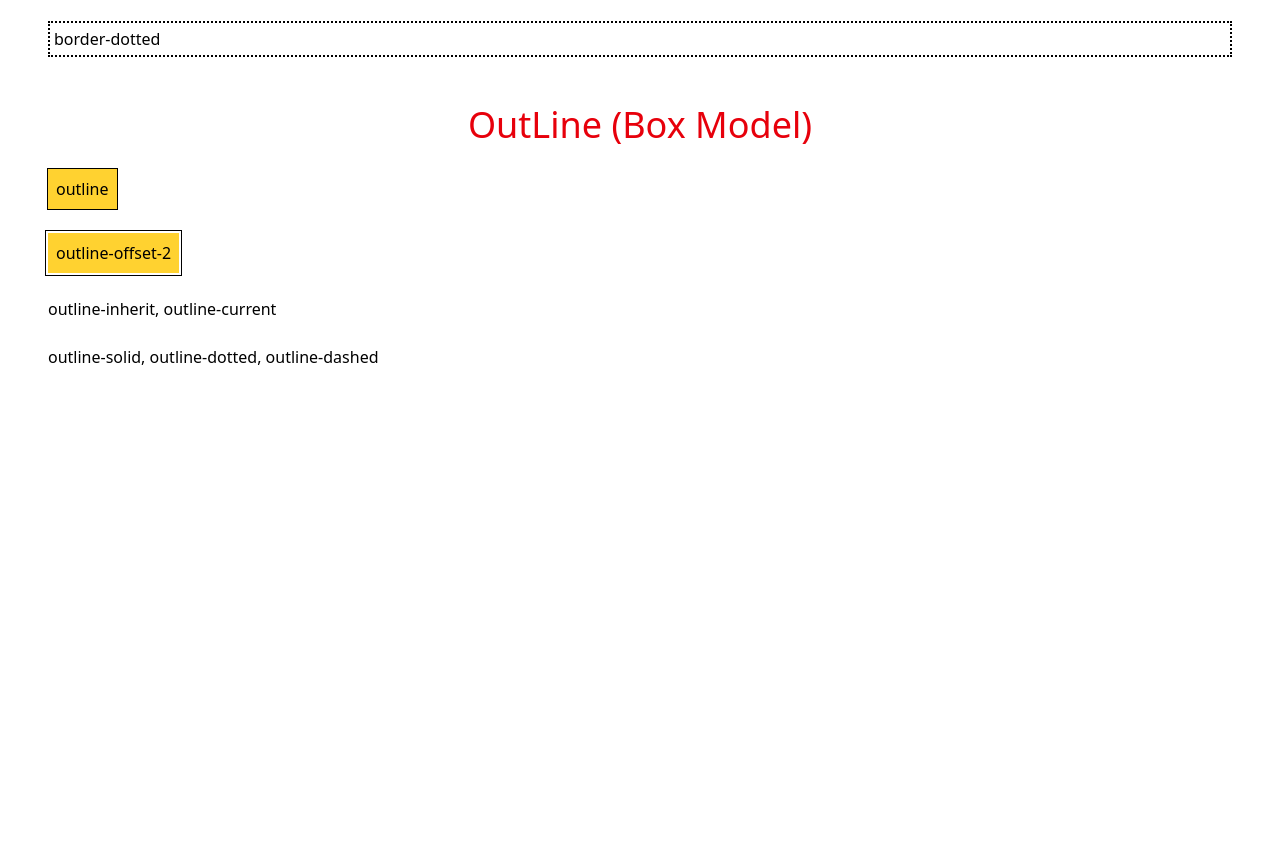
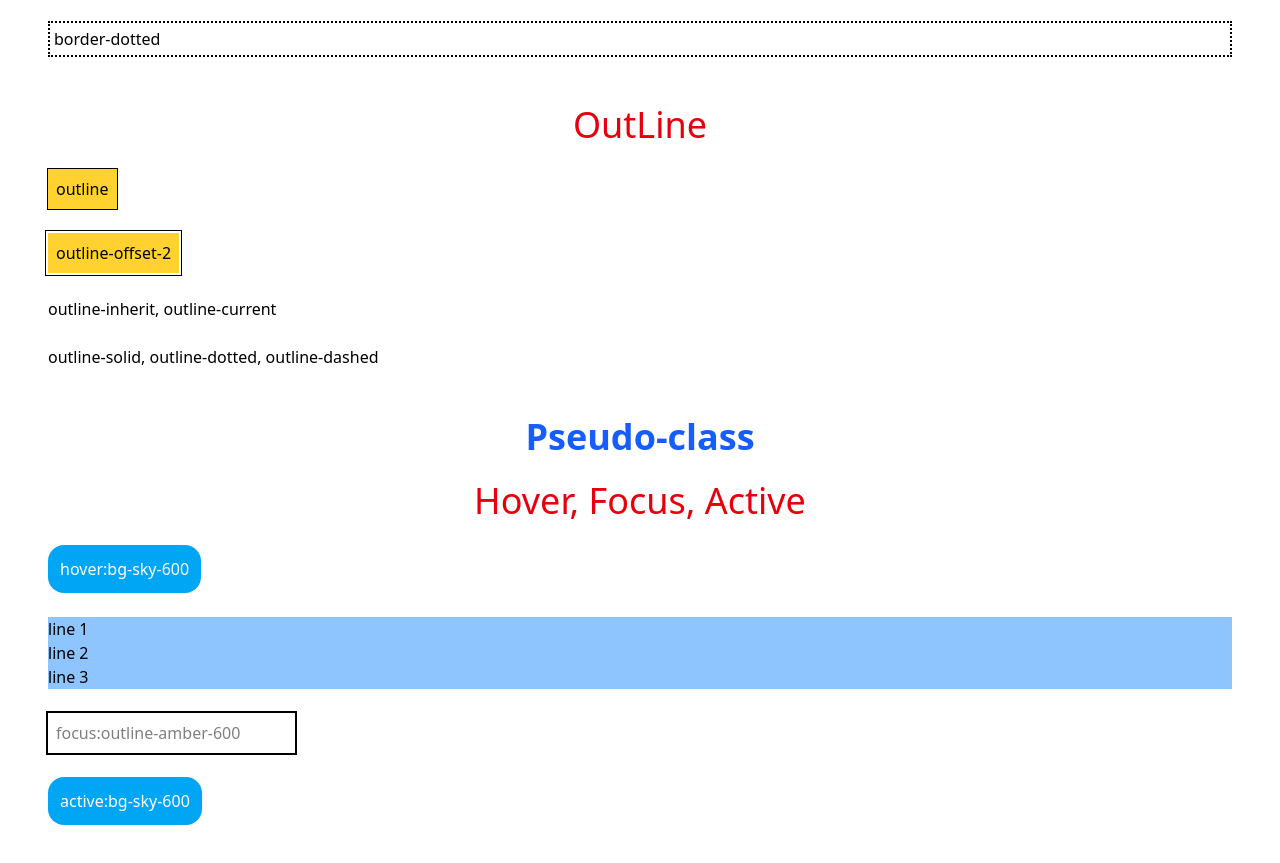
Before and after one commit to BaoVStorm/Tailwind-CSS, a website: page 02_GaLapTrinh/index.html in a window 1280 px wide. Shown: the part 6935-7798 px from the top of the page. Before the commit the page ends 7464 px from the top, so only its background shows below. Drawn offline with nearby package versions, Linux system fonts and the light colour scheme.

Commit message:
pseudo-class (hover, focus, active)

```diff
--- a/02_GaLapTrinh/index.html
+++ b/02_GaLapTrinh/index.html
@@ -325,8 +325,8 @@
         <div class="border-2 border-dotted p-1">border-dotted</div>
         <br>
 
-    <!-- OutLine (Box Model) -->
-    <h1 class="text-red-600 text-4xl mx-auto my-6 text-center ">OutLine (Box Model)</h1>
+    <!-- OutLine -->
+    <h1 class="text-red-600 text-4xl mx-auto my-6 text-center ">OutLine</h1>
         <button class="outline bg-amber-300 p-2">outline</button>
         <br><br>
 
@@ -336,6 +336,30 @@
         outline-inherit, outline-current
         <br><br>
         outline-solid, outline-dotted, outline-dashed
+        <br><br>
+
+    <h1 class="text-blue-600 text-4xl font-bold mx-auto my-6 text-center ">Pseudo-class</h1>
+
+    <!-- Hover (Event) -->
+    <h1 class="text-red-600 text-4xl mx-auto my-6 text-center ">Hover, Focus, Active</h1>
+        <!-- hover -->
+        <button class="bg-sky-500 p-3 rounded-2xl text-white  hover:bg-sky-600">hover:bg-sky-600</button>
+        <br><br>
+
+        <div class="group bg-blue-300 hover:bg-blue-100">
+            <p class="group-hover:text-amber-600">line 1</p>
+            <div class="group-hover:text-red-800">line 2</div>
+            <a class="group-hover:text-lime-800">line 3</a>
+        </div>
+        <br>
+
+        <!-- focus -->
+        <input class="p-2 outline-2 focus:outline-amber-600" type="text" placeholder="focus:outline-amber-600">
+        <br><br>
+
+        <!-- active -->
+        <button class="bg-sky-500 p-3 rounded-2xl text-white active:bg-sky-600">active:bg-sky-600</button>
+        <br><br>
 
 
 </body>
```
